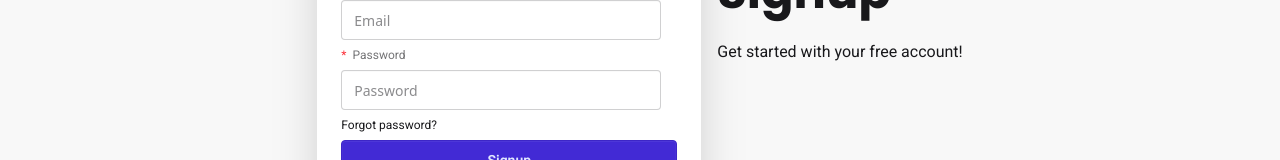
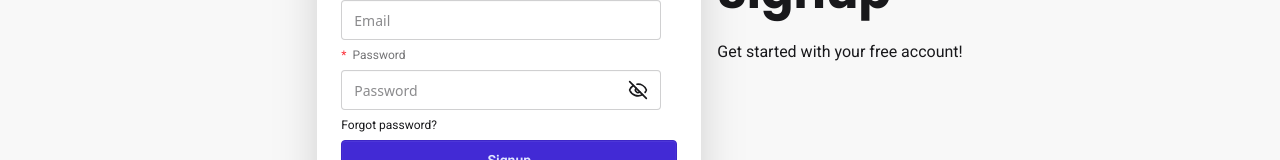
Before and after one commit to milan-sony/StatusCast, a React (Vite) app: page /signup in a window 1280 px wide. Shown: the part 404-564 px from the top of the page. Built offline with nearby package versions, Linux system fonts and the light colour scheme; no server answers.

Commit message:
feat: toggle password added

```diff
--- a/src/pages/SignupPage/SignupPage.jsx
+++ b/src/pages/SignupPage/SignupPage.jsx
@@ -3,10 +3,14 @@ import Navbar from '../../components/Navbar/Navbar'
 import { Link, useNavigate } from 'react-router'
 import toast from 'react-hot-toast'
 import { userAuthStore } from '../../store/authStore'
+import { Eye, EyeOff } from 'lucide-react'
 
 function SignupPage() {
 
-    const { signup } = userAuthStore()
+    // Toggle password
+    const [showPassword, setShowPassword] = useState(false)
+
+    const { signup, isSigningUp } = userAuthStore()
 
     const [formData, setFormData] = useState({
         firstName: "",
@@ -74,7 +78,18 @@ function SignupPage() {
                                     <label className="label font-[roboto]"><span className='text-red-500'>*</span>Email</label>
                                     <input type="email" className="input" placeholder="Email" name='email' value={formData.email} onChange={handleChange} />
                                     <label className="label font-[roboto]"><span className='text-red-500'>*</span>Password</label>
-                                    <input type="password" className="input" placeholder="Password" name='password' value={formData.password} onChange={handleChange} />
+                                    {/* <input type="password" className="input" placeholder="Password" name='password' value={formData.password} onChange={handleChange} /> */}
+                                    <label className="input">
+                                        <input type={showPassword ? "text" : "password"} placeholder="Password" name='password' value={formData.password} onChange={handleChange} />
+                                        <span className="cursor-pointer" onClick={() => setShowPassword(!showPassword)}>
+                                            {/* toggle eye icon */}
+                                            {showPassword ? (
+                                                <Eye className='size-5' />
+                                            ) : (
+                                                <EyeOff className='size-5' />
+                                            )}
+                                        </span>
+                                    </label>
                                     <div><a className="link link-hover font-[roboto]">Forgot password?</a></div>
                                     <button className="btn btn-primary btn-sm md:btn-md font-[roboto]" onClick={handleSubmit}>Signup</button>
                                     <p className='mt-4 font-[roboto]'>
```
